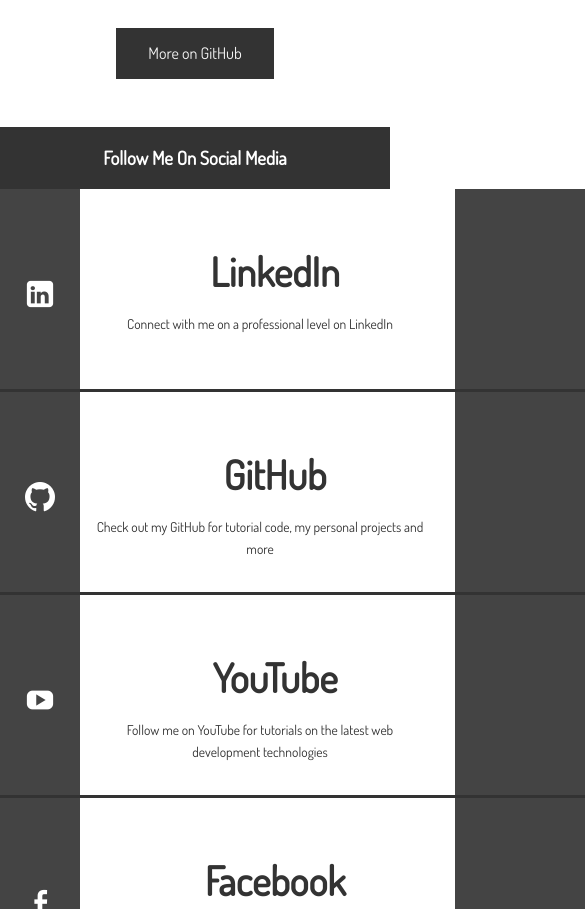
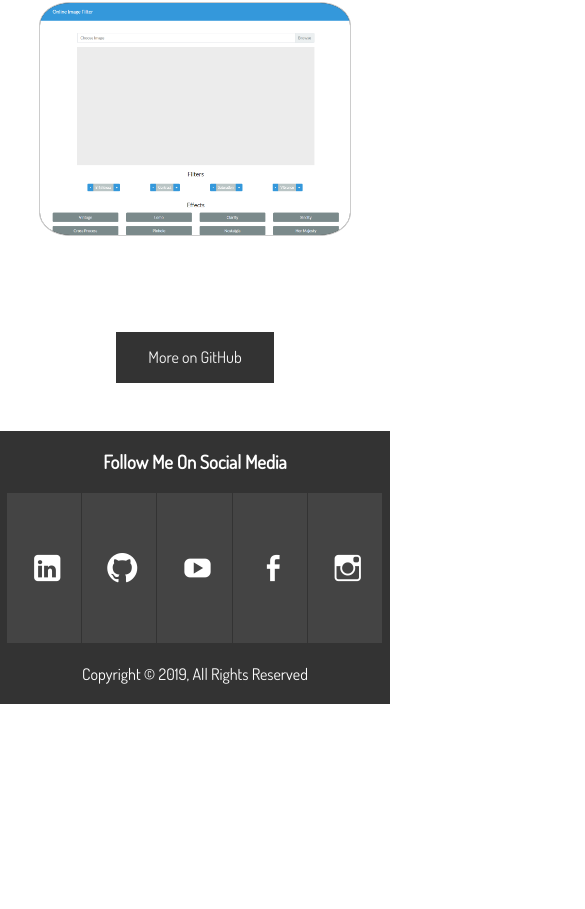
Before and after one commit to shiyu3169/shiyu-w, a React (Create React App) app: page / in a window 390 px wide. Shown: the part 3955-4864 px from the top of the page, 585 px wide, since content can reach past the window. After the commit the page ends 4659 px from the top, so only its background shows below. Built offline with nearby package versions, Linux system fonts and the light colour scheme.

Commit message:
redesign mobile view

```diff
--- a/src/css/App.css
+++ b/src/css/App.css
@@ -456,7 +456,6 @@
 }
 
 #main-footer .accordion {
-  min-width: 800px;
   display: block;
   list-style-type: none;
   overflow: hidden;
@@ -488,6 +487,7 @@
 }
 
 #main-footer .accordion .tab .content {
+  text-align: left;
   color: #333;
   background: #fff;
   width: 360px;
@@ -577,7 +577,7 @@
         grid-template-columns: repeat(2, 1fr);
   }
   #header-home .header-content {
-    padding-top: 20%;
+    padding-top: 30%;
   }
   #header-home .header-content h1 {
     font-size: 4rem;
@@ -587,28 +587,43 @@
     padding-top: 20%;
     text-align: center;
   }
-  #main-footer .accordion {
-    display: block;
-    margin: 0 auto;
-    width: 80%;
-    height: auto;
-  }
-  #main-footer .accordion .tab {
-    display: block;
-    width: 80%;
-    border-bottom: 3px #333 solid;
-  }
 }
 
 @media (max-width: 800px) {
   #header-home {
-    height: 30rem;
+    height: 80vh;
   }
   #header-home .header-content {
     padding-top: 5rem;
   }
   #header-home .header-content .header-button {
     display: none;
+  }
+  #main-footer .accordion {
+    height: auto;
+  }
+  #main-footer .accordion .tab {
+    display: block;
+    height: auto;
+    margin: 0 auto;
+    width: 80%;
+    border-bottom: 3px #333 solid;
+  }
+  #main-footer .accordion .tab .content {
+    text-align: center;
+    width: 80%;
+    height: 100px;
+    padding: 40px 0 10px 15px;
+  }
+  #main-footer .accordion .tab:hover {
+    width: 80%;
+  }
+  #main-footer .accordion .tab .social span {
+    height: 100px;
+  }
+  #main-footer .accordion .tab .social span:before, #main-footer .accordion .tab .social span:after {
+    height: 100px;
+    padding-top: 60px;
   }
 }
 
@@ -626,7 +641,7 @@
     padding: 1rem;
   }
   #header-home {
-    height: 10rem;
+    height: 55vh;
     border-bottom: 3px solid #0077ff;
     background-position: 20% 30%;
   }
@@ -688,6 +703,24 @@
   #contact-c h1 {
     font-size: 2rem;
   }
+  #main-footer {
+    background: #333;
+    color: #fff;
+  }
+  #main-footer .accordion .tab {
+    display: inline-block;
+    width: 19%;
+  }
+  #main-footer .accordion .tab:hover {
+    width: 19%;
+  }
+  #main-footer .accordion .tab .content {
+    width: 100%;
+    height: 100px;
+  }
+  #main-footer .accordion .tab .social span:before, #main-footer .accordion .tab .social span:after {
+    height: 100px;
+  }
 }
 
 @media (max-height: 580px) {
--- a/src/css/App.scss
+++ b/src/css/App.scss
@@ -217,7 +217,6 @@
   color: set-text-color($dark-color);
 
   .accordion {
-    min-width: 800px;
     display: block;
     list-style-type: none;
     overflow: hidden;
@@ -249,6 +248,7 @@
         }
       }
       .content {
+        text-align: left;
         color: $dark-color;
         background: #fff;
         width: 360px;
--- a/src/css/_media.scss
+++ b/src/css/_media.scss
@@ -10,7 +10,7 @@
     &-home {
       // Header Content
       .header-content {
-        padding-top: 20%;
+        padding-top: 30%;
         h1 {
           font-size: 4rem;
           line-height: 1.2;
@@ -23,40 +23,50 @@
       }
     }
   }
-
-  #main-footer {
-    // width: 300px;
-    .accordion {
-      display: block;
-      margin: 0 auto;
-      width: 80%;
-      height: auto;
-      .tab {
-        // margin: 0 auto;
-        display: block;
-        width: 80%;
-        border-bottom: 3px $dark-color solid;
-        .content {
-          // width: 300px;
-        }
-        &:hover {
-          // width: ;
-        }
-      }
-    }
-  }
 }
 
 // Tablets & Smaller
 @media (max-width: 800px) {
   #header-home {
-    height: 30rem;
+    height: 80vh;
 
     .header-content {
       padding-top: 5rem;
 
       .header-button {
         display: none;
+      }
+    }
+  }
+  #main-footer {
+    .accordion {
+      height: auto;
+      .tab {
+        display: block;
+        height: auto;
+        margin: 0 auto;
+        width: 80%;
+        border-bottom: 3px #333 solid;
+        .content {
+          text-align: center;
+          width: 80%;
+          height: 100px;
+          padding: 40px 0 10px 15px;
+        }
+        &:hover {
+          width: 80%;
+        }
+
+        .social {
+          span {
+            height: 100px;
+            &:before,
+            &:after {
+              height: 100px;
+              padding-top: 60px;
+            }
+          }
+        }
       }
     }
   }
@@ -76,7 +86,7 @@
 
   #header {
     &-home {
-      height: 10rem;
+      height: 55vh;
       border-bottom: 3px solid $main-color;
       background-position: 20% 30%;
       .header-content {
@@ -175,6 +185,33 @@
       }
     }
   }
+
+  #main-footer {
+    background: $dark-color;
+    color: set-text-color($dark-color);
+
+    .accordion {
+      .tab {
+        display: inline-block;
+        width: 19%;
+        &:hover {
+          width: 19%;
+        }
+        .content {
+          width: 100%;
+          height: 100px;
+        }
+        .social {
+          span {
+            &:before,
+            &:after {
+              height: 100px;
+            }
+          }
+        }
+      }
+    }
+  }
 }
 
 // Landscape
```
